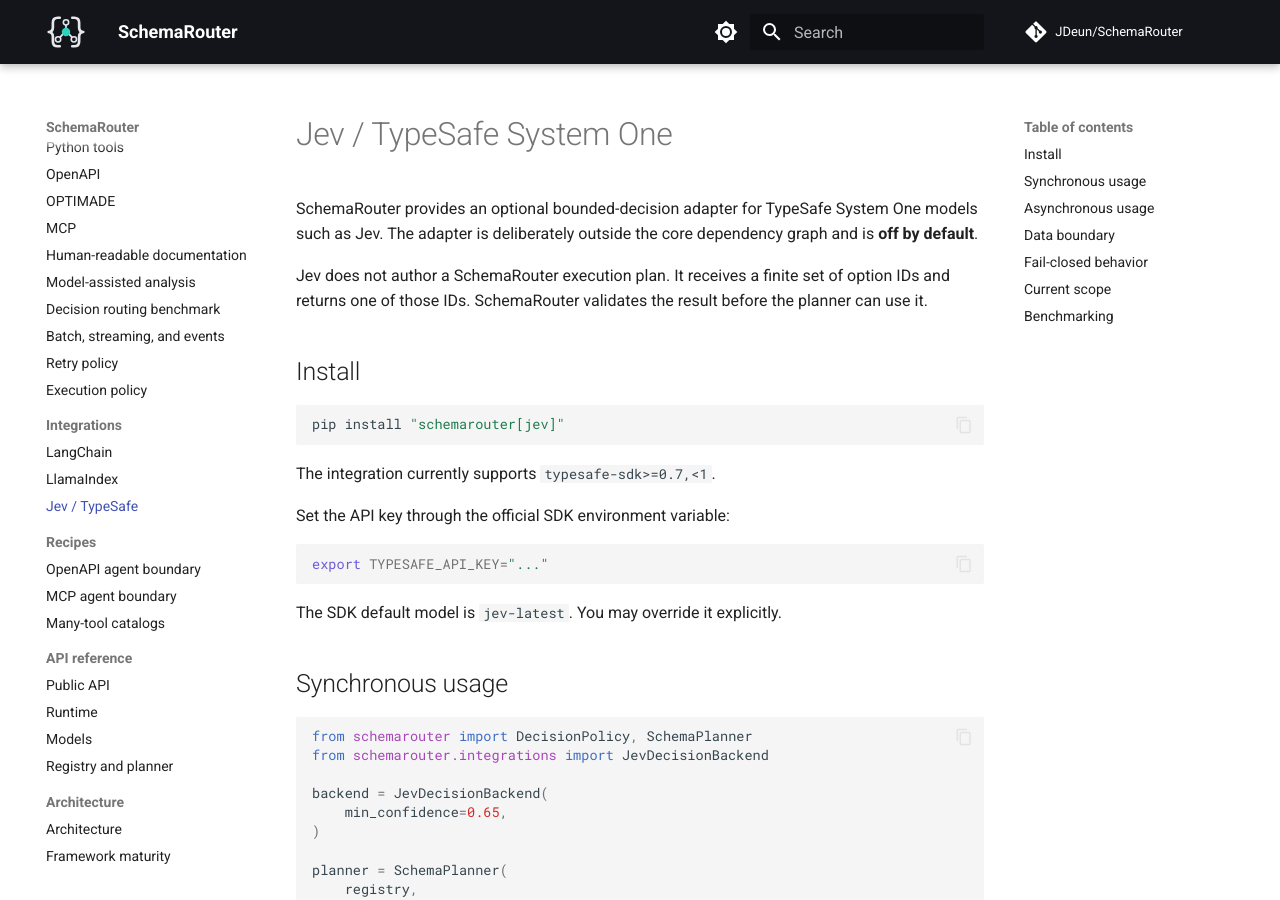
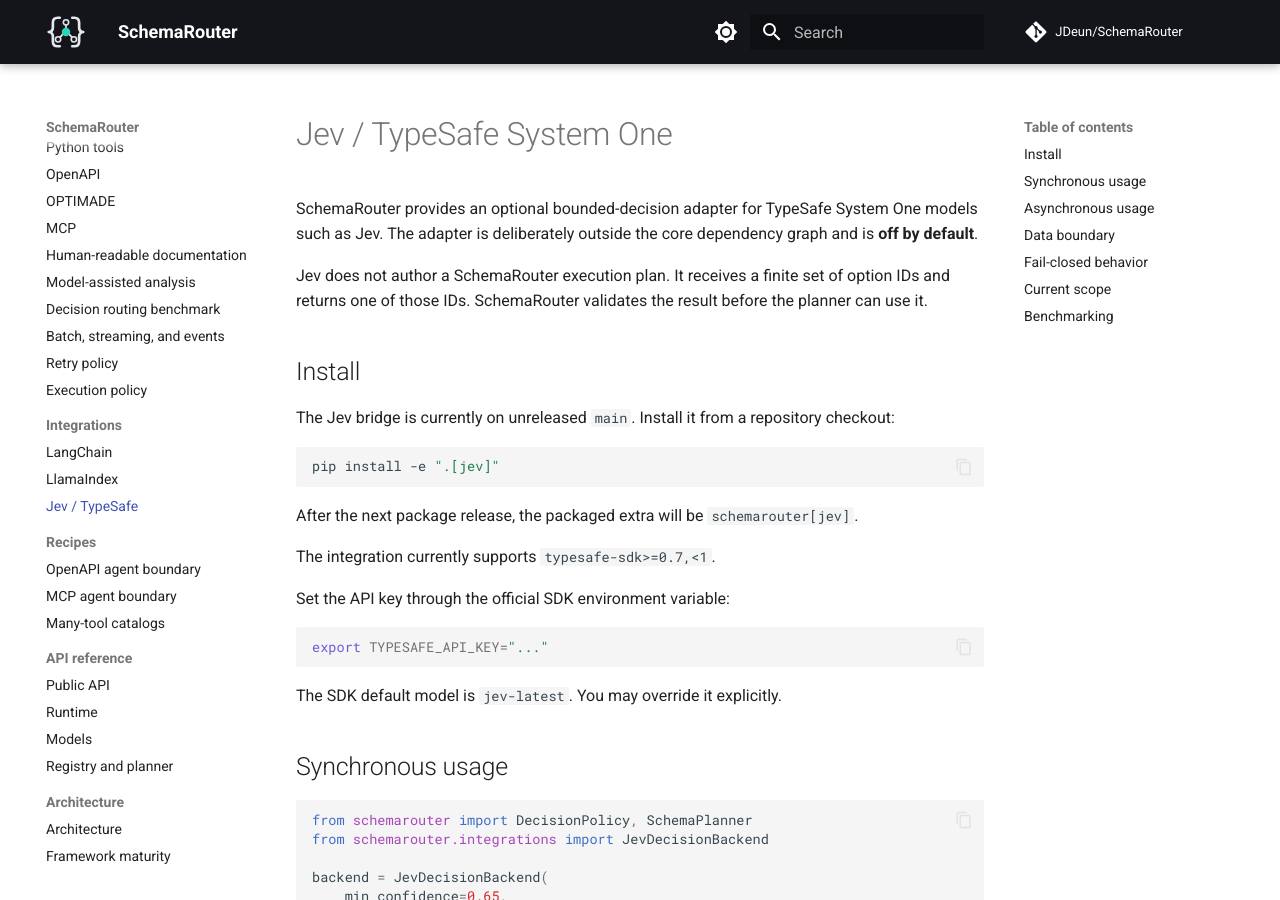
Before and after one commit to JDeun/SchemaRouter, an MkDocs documentation site: the page built from docs/integrations/jev.md, in a window 1280 px wide and 900 px high. Built offline with MkDocs 1.6.1 and Material for MkDocs 9.7.7, drawn with Linux system fonts in a browser that asks for light colours; comment, search, counter and statistics services are not loaded.

Commit message:
docs: clarify Jev unreleased install path

````diff
--- a/docs/integrations/jev.md
+++ b/docs/integrations/jev.md
@@ -8,9 +8,13 @@
 
 ## Install
 
+The Jev bridge is currently on unreleased `main`. Install it from a repository checkout:
+
 ```bash
-pip install "schemarouter[jev]"
+pip install -e ".[jev]"
 ```
+
+After the next package release, the packaged extra will be `schemarouter[jev]`.
 
 The integration currently supports `typesafe-sdk>=0.7,<1`.
 
````
